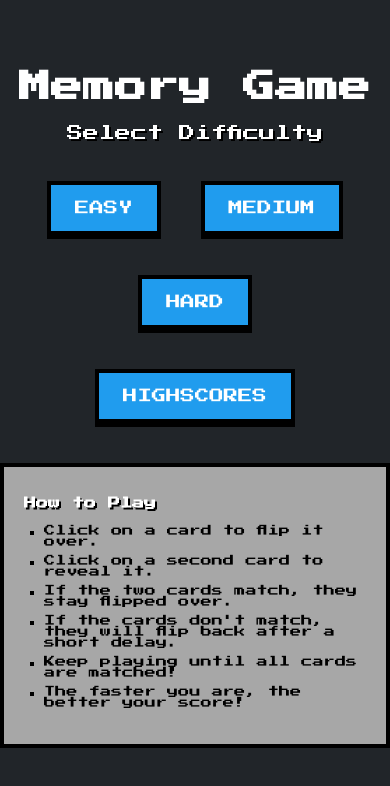
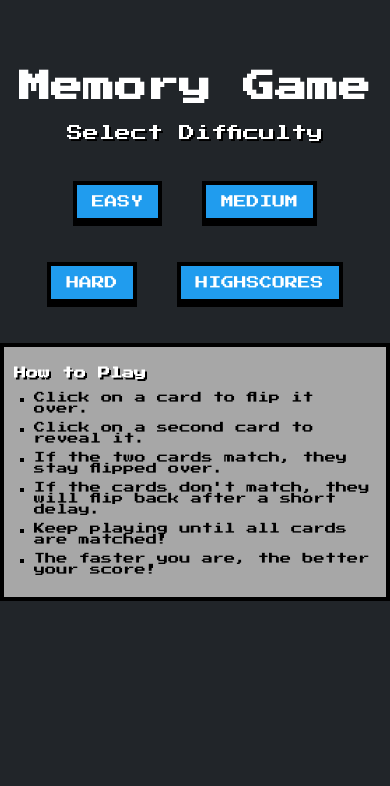
Before and after one commit to teppotomppa/webdev-project, a React (Create React App) app in the folder frontend/: page / in a window 390 px wide. Shown: the top 786 px of the page. Built offline with nearby package versions, Linux system fonts and the light colour scheme.

Commit message:
fixed mobilefriendly interface

```diff
--- a/frontend/src/App.css
+++ b/frontend/src/App.css
@@ -283,3 +283,33 @@ button:active {
   transform: scale(0.98);
   box-shadow: none;
 }
+
+/* For small screens (mobile devices) */
+@media (max-width: 768px) {
+  .grid {
+    grid-template-columns: repeat(2, 100px);
+    grid-template-rows: repeat(2, 100px);
+    max-width: 90vw;
+  }
+
+  .card {
+    width: 100px;
+    height: 100px;
+    font-size: 1.5rem;
+  }
+
+  .instructions-box {
+    font-size: 0.8rem;
+    padding: 10px;
+  }
+
+  .win-message {
+    font-size: 1rem;
+    padding: 10px;
+  }
+
+  button {
+    font-size: 0.8rem;
+    padding: 10px 15px;
+  }
+}
```
Also changed, not shown: 6 other files (tests, documents, lock files or other folders).
